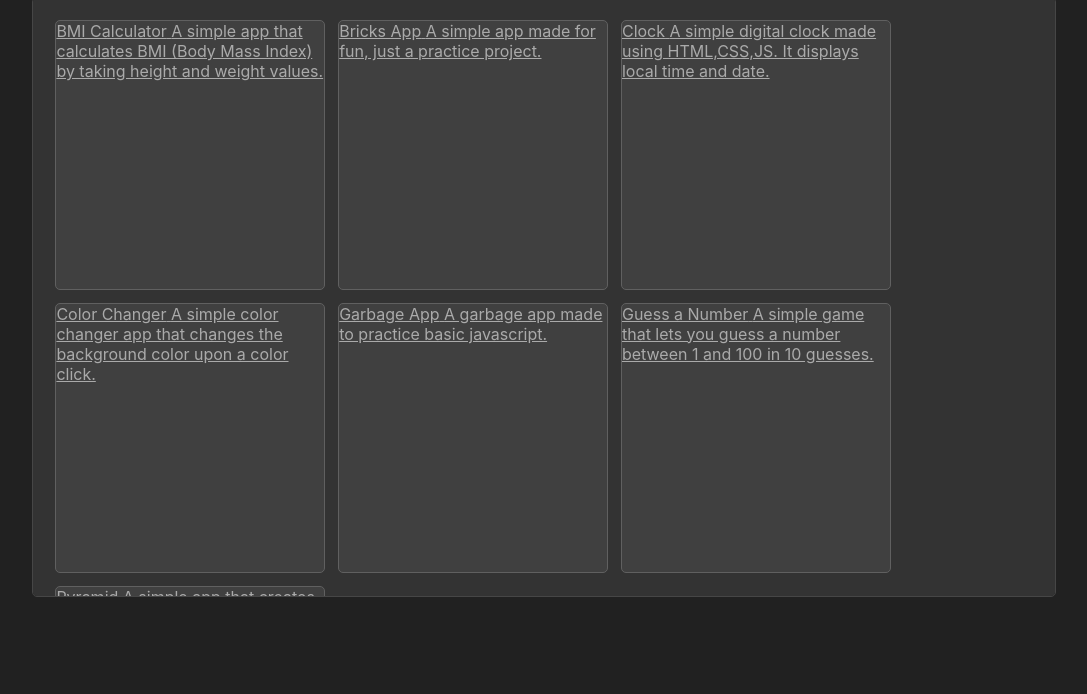
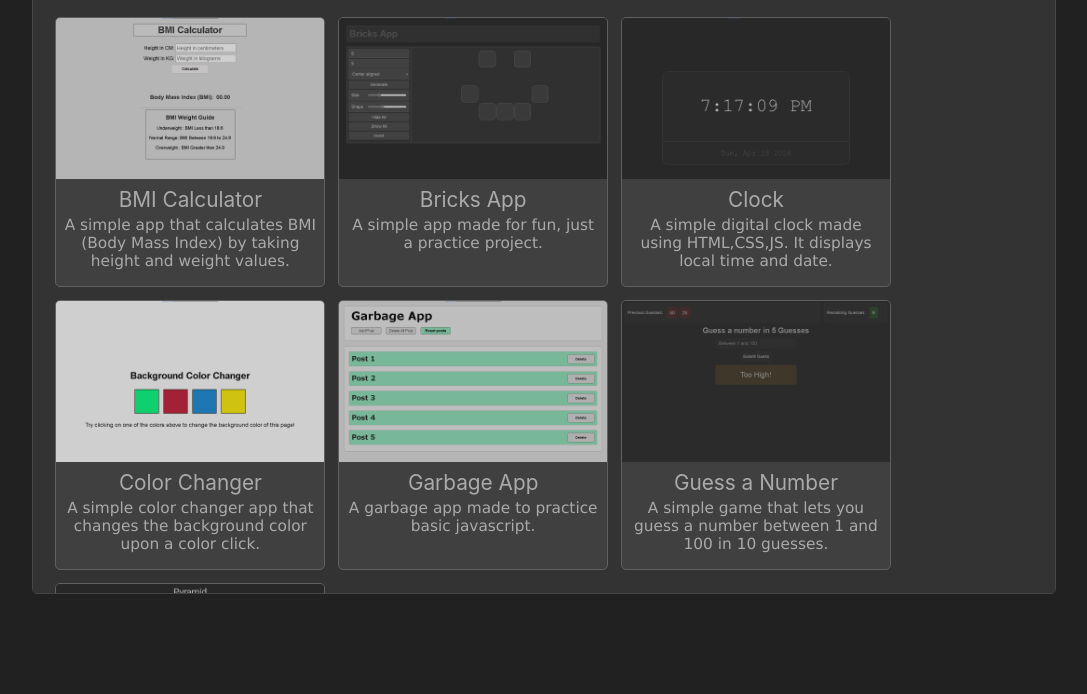
Before and after one commit to Anas-Shakeel/javascript-mini-projects, a plain HTML site: page index.html in a window 1280 px wide. Shown: the part 106-800 px from the top of the page, without its empty margins (96-1183 px from the left). Drawn offline with Linux system fonts and the light colour scheme.

Commit message:
Styled project

```diff
--- a/styles.css
+++ b/styles.css
@@ -3,7 +3,8 @@
     --proj-container-color: #333;
     --proj-box-color: #404040;
     --border-color: #606060;
-    --default-font: "Inter";
+    /* --default-font: "Inter"; */
+    --default-font: "verdana";
     --text-color: #aaa;
     --hover-highlight: #888;
 }
@@ -64,4 +65,44 @@
     border: 1px solid var(--border-color);
     box-sizing: border-box;
     margin: 0.4rem;
+    overflow: hidden;
 }
+
+.proj-box:hover {
+    border: 1px solid rgba(255, 255, 255, 0.5);
+    background-color: #555;
+}
+
+.link {
+    text-decoration: none;
+}
+
+.image-container {
+    background-color: #888;
+    width: 100%;
+    height: 60%;
+    background-size: cover;
+    background-repeat: no-repeat;
+    opacity: 75%;
+}
+
+.text-content {
+    box-sizing: border-box;
+    padding: 0.5rem;
+    height: 40%;
+    display: flex;
+    flex-direction: column;
+    align-items: center;
+}
+
+.box-title {
+    font-family: Inter;
+    font-size: 1.3rem;
+    margin-bottom: .25rem;
+}
+
+.box-desc {
+    font-size: 0.96rem;
+    font-family: verdana;
+    text-align: center;
+}
```
